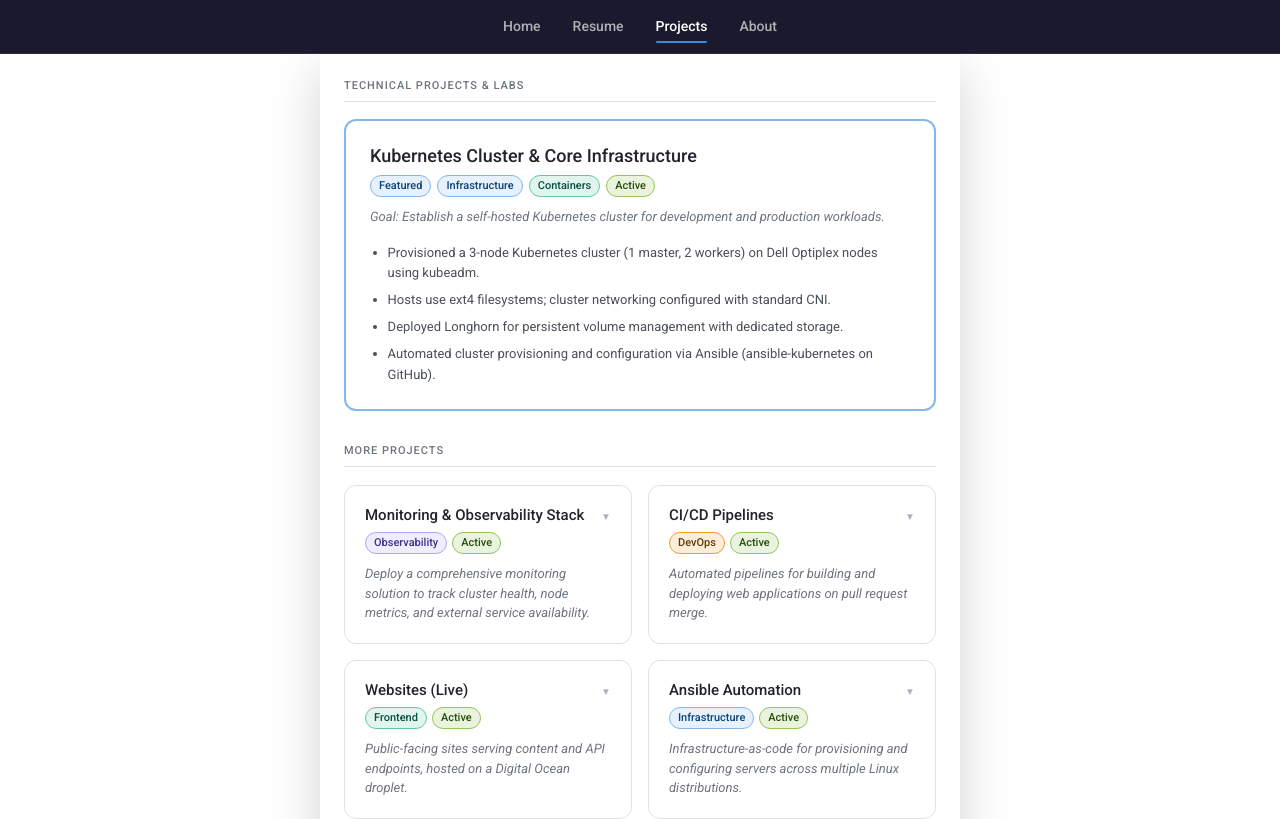
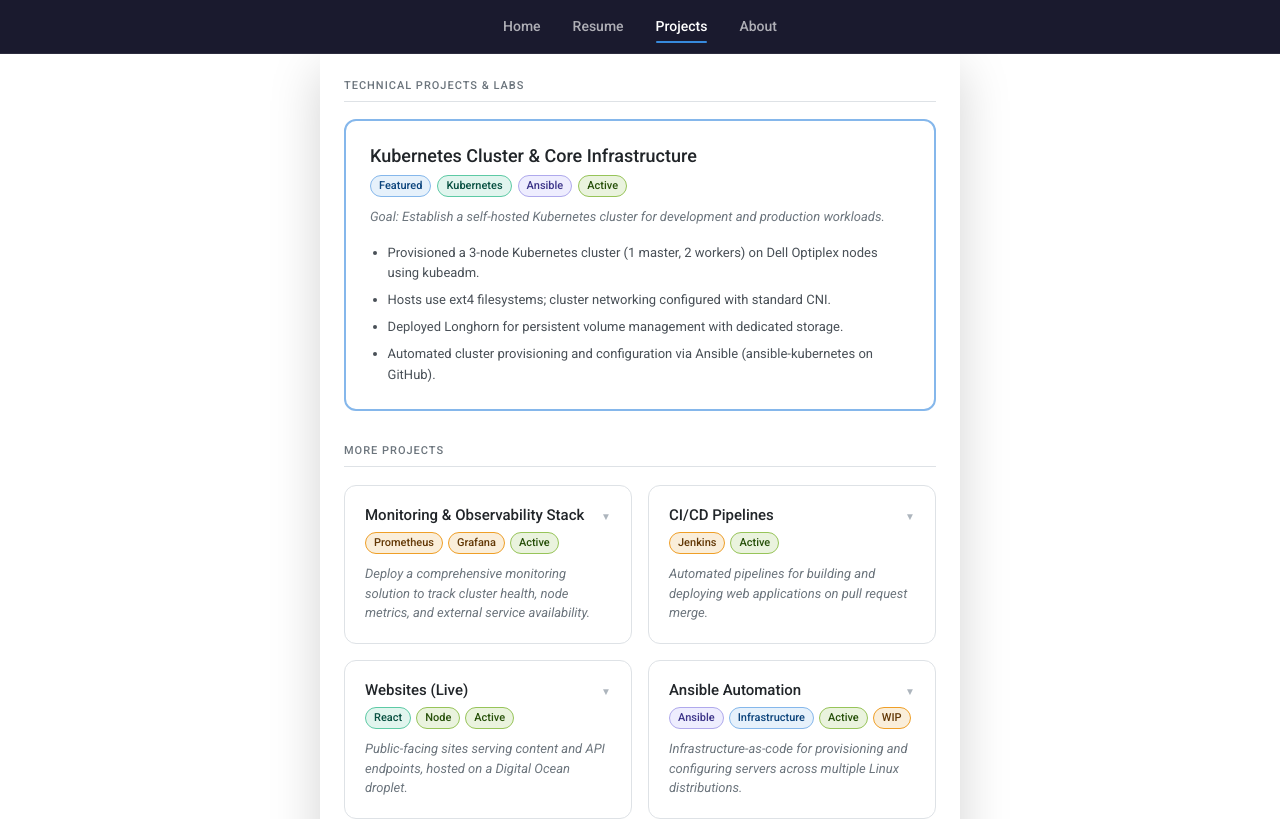
Before and after one commit to zemation/cloud-engineer-react, a React (Create React App) app: page /projects in a window 1280 px wide. Shown: the top 819 px of the page. Built offline with nearby package versions, Linux system fonts and the light colour scheme.

Commit message:
Updating all project cards

```diff
--- a/src/components/Projects.js
+++ b/src/components/Projects.js
@@ -5,7 +5,12 @@ import { Container } from "react-bootstrap";
 const FEATURED = {
     title: "Kubernetes Cluster & Core Infrastructure",
     goal: "Establish a self-hosted Kubernetes cluster for development and production workloads.",
-    tags: [{ label: "Featured", color: "blue" }, { label: "Infrastructure", color: "blue" }, { label: "Containers", color: "teal" }, { label: "Active", color: "green" }],
+    tags: [
+        { label: "Featured", color: "blue" },
+        { label: "Kubernetes", color: "teal" },
+        { label: "Ansible", color: "purple" },
+        { label: "Active", color: "green" },
+    ],
     bullets: [
         "Provisioned a 3-node Kubernetes cluster (1 master, 2 workers) on Dell Optiplex nodes using kubeadm.",
         "Hosts use ext4 filesystems; cluster networking configured with standard CNI.",
@@ -18,7 +23,11 @@ const CARDS = [
     {
         title: "Monitoring & Observability Stack",
         goal: "Deploy a comprehensive monitoring solution to track cluster health, node metrics, and external service availability.",
-        tags: [{ label: "Observability", color: "purple" }, { label: "Active", color: "green" }],
+        tags: [
+            { label: "Prometheus", color: "amber" },
+            { label: "Grafana", color: "amber" },
+            { label: "Active", color: "green" },
+        ],
         bullets: [
             "Running Prometheus, Grafana, and Alertmanager on a dedicated monitoring server.",
             "Dashboards configured for Kubernetes cluster health, Digital Ocean droplet, and system metrics (Node Exporter Full).",
@@ -29,7 +38,10 @@ const CARDS = [
     {
         title: "CI/CD Pipelines",
         goal: "Automated pipelines for building and deploying web applications on pull request merge.",
-        tags: [{ label: "DevOps", color: "amber" }, { label: "Active", color: "green" }],
+        tags: [
+            { label: "Jenkins", color: "amber" },
+            { label: "Active", color: "green" },
+        ],
         bullets: [
             "Jenkins installed on a dedicated build server, managing all build and deploy pipelines.",
             "acloudengineer.com: React app — pipeline triggers on PR submit, builds and deploys to Digital Ocean droplet.",
@@ -40,7 +52,11 @@ const CARDS = [
     {
         title: "Websites (Live)",
         goal: "Public-facing sites serving content and API endpoints, hosted on a Digital Ocean droplet.",
-        tags: [{ label: "Frontend", color: "teal" }, { label: "Active", color: "green" }],
+        tags: [
+            { label: "React", color: "teal" },
+            { label: "Node", color: "green" },
+            { label: "Active", color: "green" },
+        ],
         bullets: [
             "acloudengineer.com — built in React, deployed via Jenkins pipeline.",
             "cloud-master.io — frontend in Vite/React, backend Node.js + MongoDB at api.cloud-master.io.",
@@ -52,7 +68,12 @@ const CARDS = [
     {
         title: "Ansible Automation",
         goal: "Infrastructure-as-code for provisioning and configuring servers across multiple Linux distributions.",
-        tags: [{ label: "Infrastructure", color: "blue" }, { label: "Active", color: "green" }],
+        tags: [
+            { label: "Ansible", color: "purple" },
+            { label: "Infrastructure", color: "blue" },
+            { label: "Active", color: "green" },
+            { label: "WIP", color: "amber" },
+        ],
         bullets: [
             "ansible-learnlinux: multi-distro automation with Vagrant, provisioning web, database, and file servers across Rocky Linux and Ubuntu.",
             "ansible-kubernetes: automated Kubernetes cluster deployment and configuration.",
@@ -63,7 +84,12 @@ const CARDS = [
     {
         title: "sysinfo — Go CLI Tool",
         goal: "A lightweight command-line tool for displaying system information, built as a Go learning project.",
-        tags: [{ label: "Go", color: "teal" }, { label: "Active", color: "green" }],
+        tags: [
+            { label: "Go", color: "teal" },
+            { label: "GitHub Actions", color: "purple" },
+            { label: "Active", color: "green" },
+            { label: "WIP", color: "amber" },
+        ],
         bullets: [
             "Reads directly from /proc and /sys — no external dependencies for data collection.",
             "Subcommand structure via Cobra: sysinfo, sysinfo processes cpu, sysinfo processes memory, sysinfo network.",
@@ -75,7 +101,11 @@ const CARDS = [
     {
         title: "Certification Path",
         goal: "Progress through cloud and Kubernetes certifications to complement hands-on infrastructure experience.",
-        tags: [{ label: "Cloud", color: "blue" }, { label: "In Progress", color: "warning" }],
+        tags: [
+            { label: "Kubernetes", color: "teal" },
+            { label: "Cloud", color: "blue" },
+            { label: "In Progress", color: "warning" },
+        ],
         bullets: [
             "AWS Cloud Practitioner — passed May 13, 2026.",
             "AZ-900 (Microsoft Azure Fundamentals) — in progress.",
@@ -85,7 +115,11 @@ const CARDS = [
     {
         title: "Terraform — Digital Ocean",
         goal: "Provision a DigitalOcean droplet using Terraform with cloud-init bootstrapping on first boot.",
-        tags: [{ label: "Infrastructure", color: "blue" }, { label: "Terraform", color: "purple" }, { label: "WIP", color: "teal" }],
+        tags: [
+            { label: "Terraform", color: "purple" },
+            { label: "Infrastructure", color: "blue" },
+            { label: "WIP", color: "amber" },
+        ],
         bullets: [
             "Provisions a DigitalOcean droplet using the official Terraform provider.",
             "cloud-init bootstraps the server on first boot — installs sysinfo CLI tool automatically via GitHub releases.",
@@ -97,7 +131,11 @@ const CARDS = [
     {
         title: "Terraform — AWS",
         goal: "Provision a full AWS environment using Terraform with remote state management.",
-        tags: [{ label: "Infrastructure", color: "blue" }, { label: "Terraform", color: "purple" }, { label: "Cloud", color: "teal" }, { label: "WIP", color: "green" }],
+        tags: [
+            { label: "Terraform", color: "purple" },
+            { label: "Infrastructure", color: "blue" },
+            { label: "WIP", color: "amber" },
+        ],
         bullets: [
             "Provisions a complete AWS environment: VPC, public subnet, internet gateway, route tables, security groups, IAM role, and EC2 instance.",
             "AMI dynamically looked up — always pulls the latest Ubuntu 24.04 LTS from Canonical.",
@@ -107,7 +145,6 @@ const CARDS = [
         ],
     },
 ];
-
 // --- Color maps ---
 const TAG_COLORS = {
     blue: { bg: "#E6F1FB", border: "#85B7EB", text: "#0C447C" },
```
